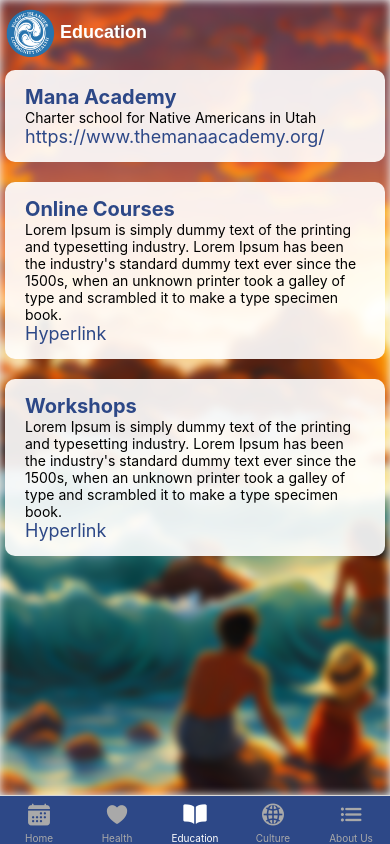
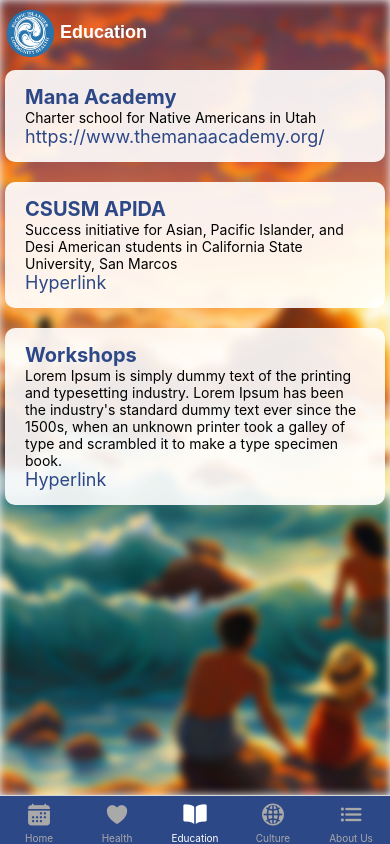
Before and after one commit to ntpotraz/PIC-Health-App, a React Native app: screen /Education in a window 390 px wide. Built offline with nearby package versions, Linux system fonts and the light colour scheme.

Commit message:
Changed Online Courses into CSUSM APIDA along with a description

```diff
--- a/screens/EducationScreen.jsx
+++ b/screens/EducationScreen.jsx
@@ -29,12 +29,11 @@ export default function EducationScreen() {
             </View>
 
             <View style={textBox.container}>
-              <Text style={textBox.title}>Online Courses</Text>
+              <Text style={textBox.title}>CSUSM APIDA</Text>
               <Text style={textBox.text}>
-                Lorem Ipsum is simply dummy text of the printing and typesetting industry.
-                Lorem Ipsum has been the industry's standard dummy text ever since the 1500s,
-                when an unknown printer took a galley of type and scrambled it to make a type
-                specimen book.
+              Success initiative for Asian, Pacific Islander, and
+              Desi American students in California State University,
+              San Marcos
               </Text>
               <TouchableOpacity onPress={() => Linking.openURL('https://google.com')}>
                 <Text style={textBox.link}>
```
